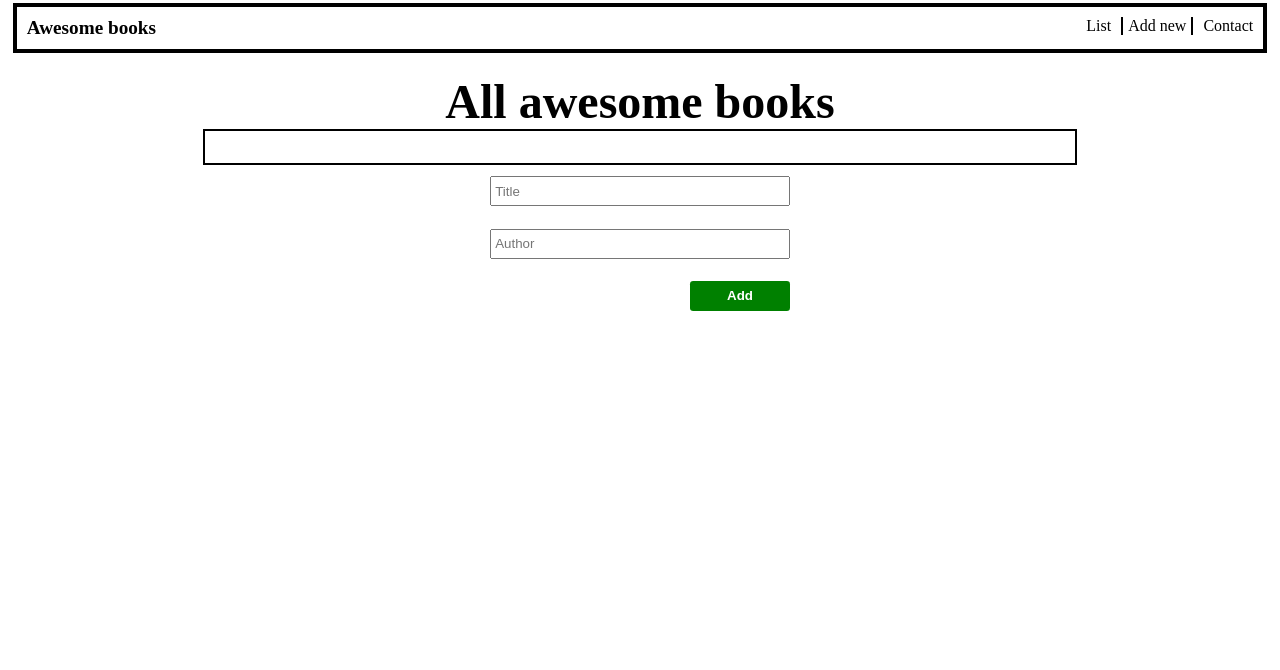
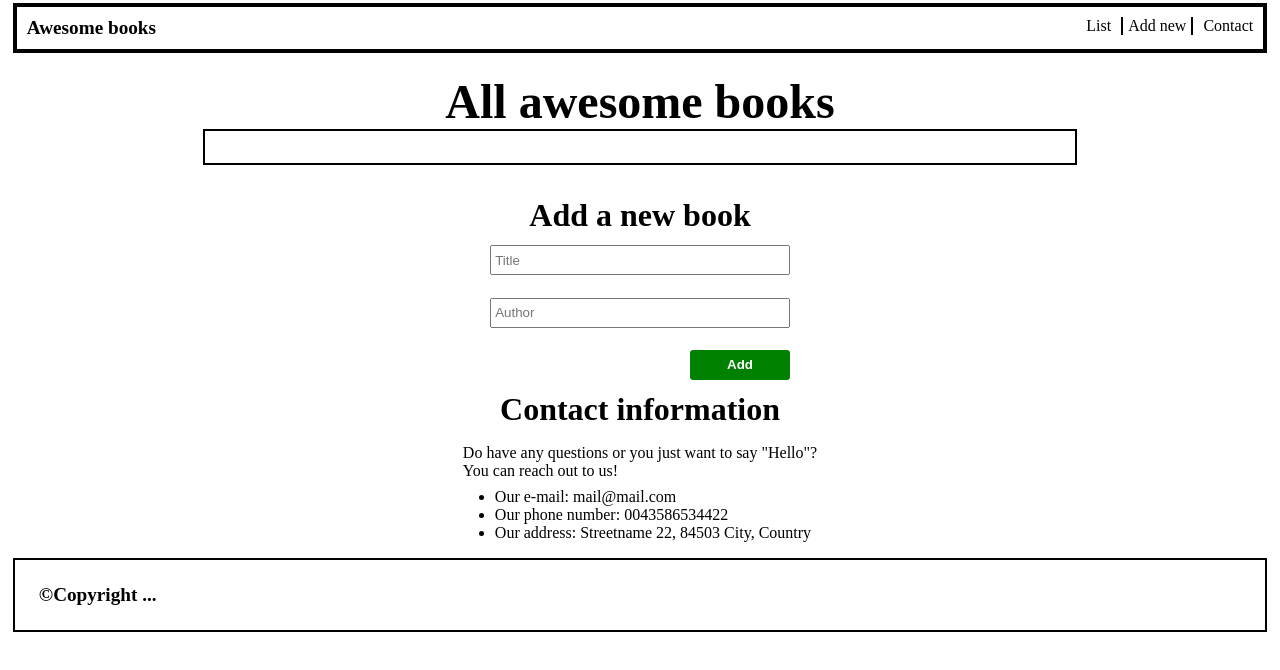
Before and after one commit to victormc13/awesomeBooks, a website: page index.html in a window 1280 px wide. Drawn offline with Linux system fonts and the light colour scheme.

Commit message:
Add Contact section and footer section

```diff
--- a/index.html
+++ b/index.html
@@ -31,7 +31,8 @@
       <section class="book-item-wrapper">
 
       </section>
-      <section>
+      <section class="addbook-section">
+        <h2 class="subtitle-addbook">Add a new book</h2>
         <form action="#">
           <input type="text" placeholder="Title" id="title" required/>
           <br>
@@ -40,7 +41,19 @@
           <button type="submit" id="add-btn" class="add-btn">Add</button>
         </form>
       </section>
+      <section class="contact-section">
+        <h2>Contact information</h2>
+        <p>Do have any questions or you just want to say "Hello"?<br>You can reach out to us!</p>
+        <ul>
+          <li>Our e-mail: mail@mail.com</li>
+          <li>Our phone number: 0043586534422</li>
+          <li>Our address: Streetname 22, 84503 City, Country</li>
+        </ul>
+      </section>
     </main>
+    <footer>
+      <p>©Copyright ...</p>
+    </footer>
     <script type="module" src="script.js"></script>
   </body>
 </html>
--- a/style.css
+++ b/style.css
@@ -20,14 +20,14 @@
   font-weight: bold;
 }
 
-li:nth-child(2) {
+.nav-bar-menu li:nth-child(2) {
   border-right: 2px solid black;
   border-left: 2px solid black;
   padding-left: 5px;
   padding-right: 5px;
 }
 
-li {
+.nav-bar-menu ul li {
   list-style: none;
   margin-left: 10px;
 }
@@ -37,7 +37,7 @@ a {
   color: black;
 }
 
-ul {
+.nav-bar-menu ul {
   display: flex;
 }
 
@@ -58,6 +58,15 @@ main {
   justify-content: center;
   align-items: center;
   padding: 1rem;
+}
+
+.addbook-section {
+  margin-top: 2rem;
+}
+
+.subtitle-addbook {
+  text-align: center;
+  font-size: 2rem;
 }
 
 form input,
@@ -128,3 +137,26 @@ p {
   padding: 0.2rem;
   cursor: pointer;
 }
+
+.contact-section h2 {
+  text-align: center;
+  font-size: 2rem;
+  margin-bottom: 1rem;
+}
+
+.contact-section ul {
+  padding-left: 2rem;
+}
+
+footer {
+  border: 2px solid black;
+  padding: 1.5rem;
+  width: 98%;
+  margin: 0 auto;
+}
+
+footer p {
+  margin: 0;
+  font-size: 1.2rem;
+  font-weight: bold;
+}
```
